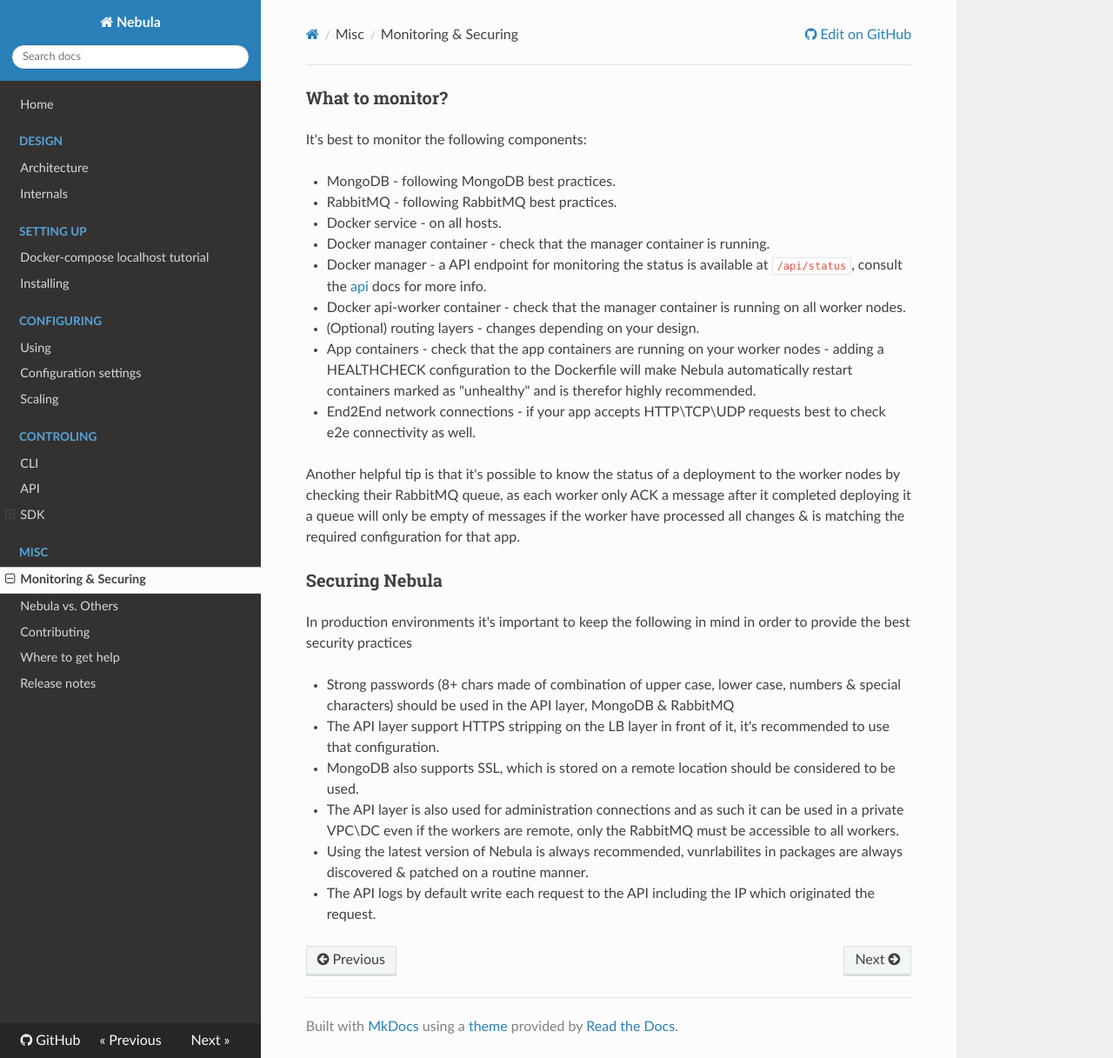
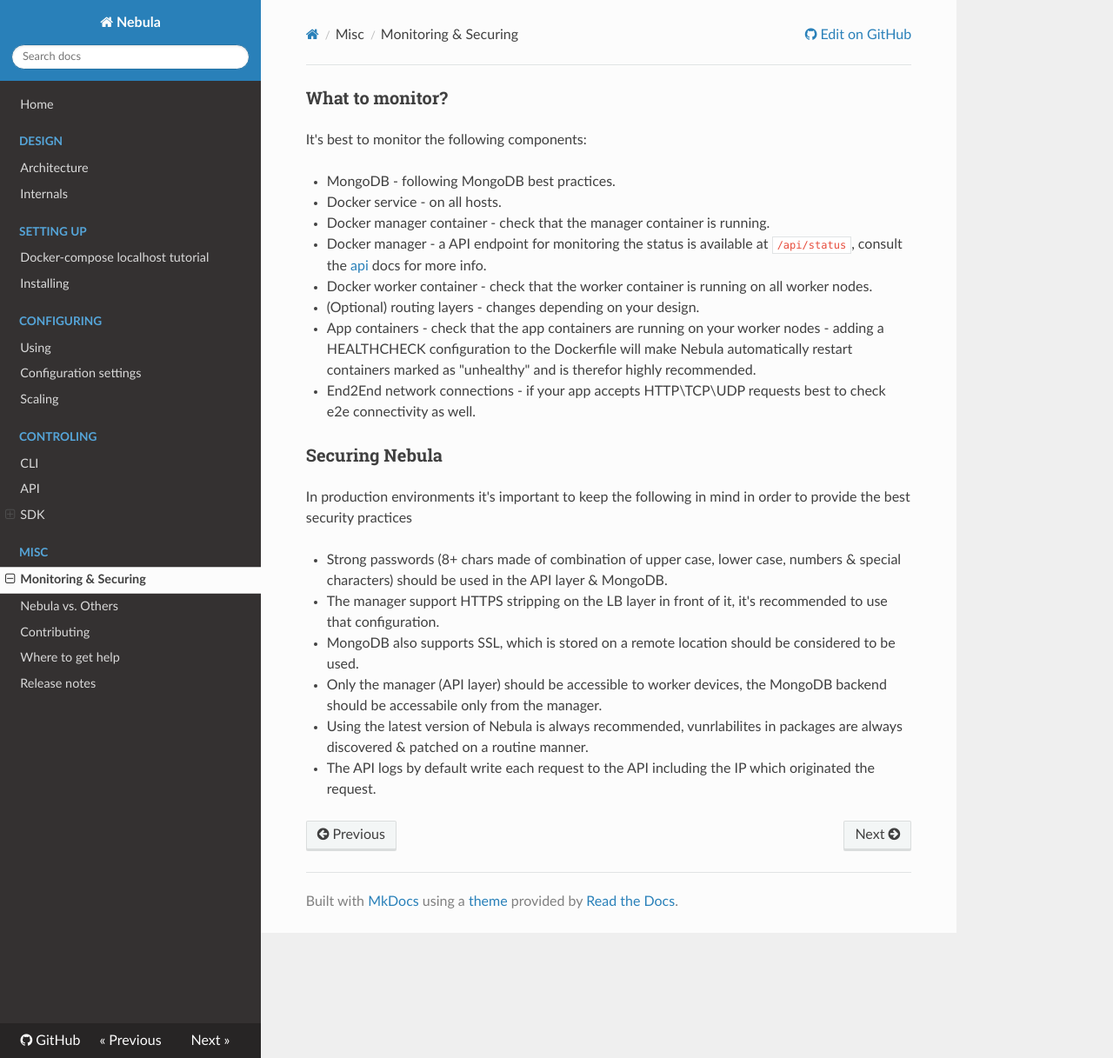
Before and after one commit to nebula-orchestrator/docs, an MkDocs documentation site: the page built from docs/best-practice.md, in a window 1280 px wide and 1217 px high. Shown: the whole window at 87% size. Built offline with MkDocs 1.6.1, drawn with Linux system fonts in a browser that asks for light colours; nearby versions of some CDN libraries; old or Windows-style settings are respelled for this version of MkDocs.

Commit message:
upgrading best-pracitce to match 2.0.0 changes

```diff
--- a/docs/best-practice.md
+++ b/docs/best-practice.md
@@ -3,24 +3,21 @@
 It's best to monitor the following components:
 
 * MongoDB - following MongoDB best practices.
-* RabbitMQ - following RabbitMQ best practices.
 * Docker service - on all hosts.
 * Docker manager container - check that the manager container is running.
 * Docker manager - a API endpoint for monitoring the status is available at `/api/status`, consult the [api](https://github.com/naorlivne/docs/blob/master/docs/api.md) docs for more info.
-* Docker api-worker container - check that the manager container is running on all worker nodes.
+* Docker worker container - check that the worker container is running on all worker nodes.
 * (Optional) routing layers - changes depending on your design.
 * App containers - check that the app containers are running on your worker nodes - adding a HEALTHCHECK configuration to the Dockerfile will make Nebula automatically restart containers marked as "unhealthy" and is therefor highly recommended.
 * End2End network connections - if your app accepts HTTP\TCP\UDP requests best to check e2e connectivity as well.
-
-Another helpful tip is that it's possible to know the status of a deployment to the worker nodes by checking their RabbitMQ queue, as each worker only ACK a message after it completed deploying it a queue will only be empty of messages if the worker have processed all changes & is matching the required configuration for that app.
 
 ### Securing Nebula
 
 In production environments it's important to keep the following in mind in order to provide the best security practices
 
-* Strong passwords (8+ chars made of combination of upper case, lower case, numbers & special characters) should be used in the API layer, MongoDB & RabbitMQ
-* The API layer support HTTPS stripping on the LB layer in front of it, it's recommended to use that configuration.
+* Strong passwords (8+ chars made of combination of upper case, lower case, numbers & special characters) should be used in the API layer & MongoDB.
+* The manager support HTTPS stripping on the LB layer in front of it, it's recommended to use that configuration.
 * MongoDB also supports SSL, which is stored on a remote location should be considered to be used.
-* The API layer is also used for administration connections and as such it can be used in a private VPC\DC even if the workers are remote, only the RabbitMQ must be accessible to all workers.
+* Only the manager (API layer) should be accessible to worker devices, the MongoDB backend should be accessabile only from the manager.
 * Using the latest version of Nebula is always recommended, vunrlabilites in packages are always discovered & patched on a routine manner.
 * The API logs by default write each request to the API including the IP which originated the request.
```
